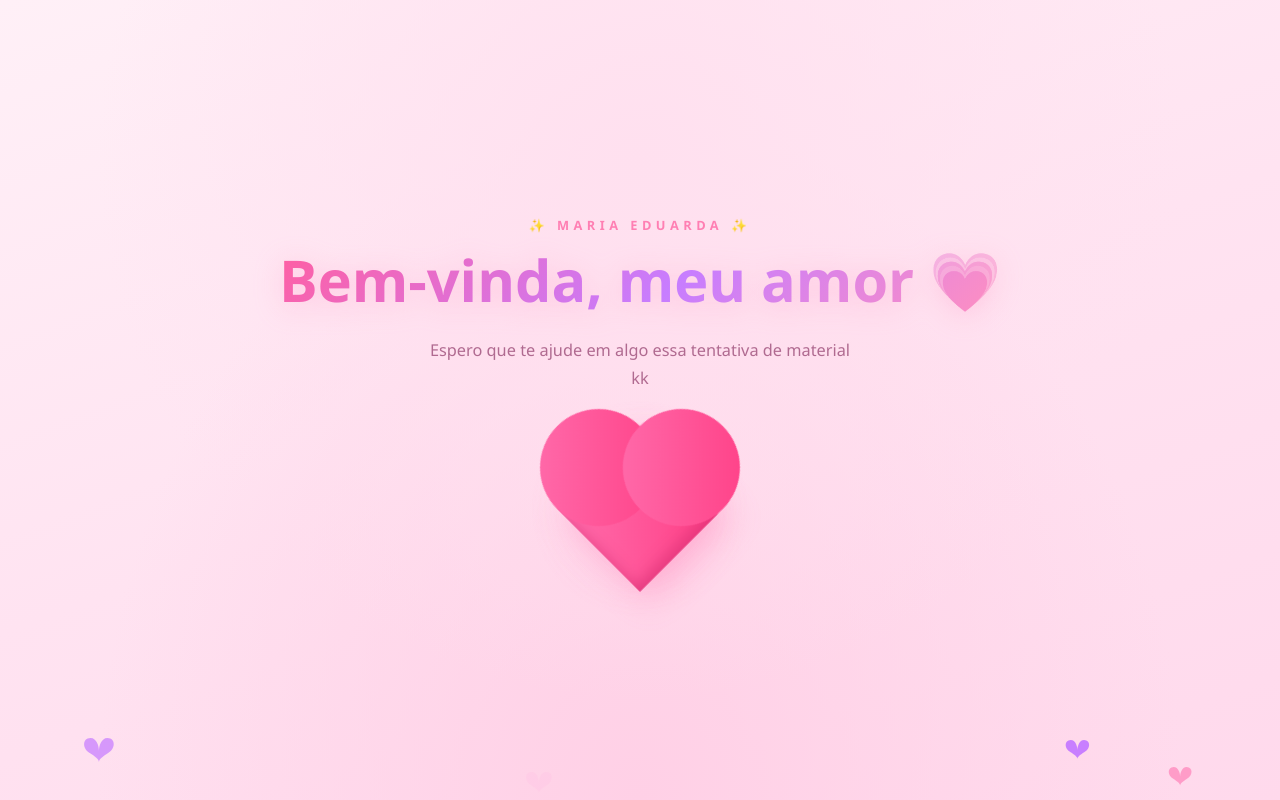
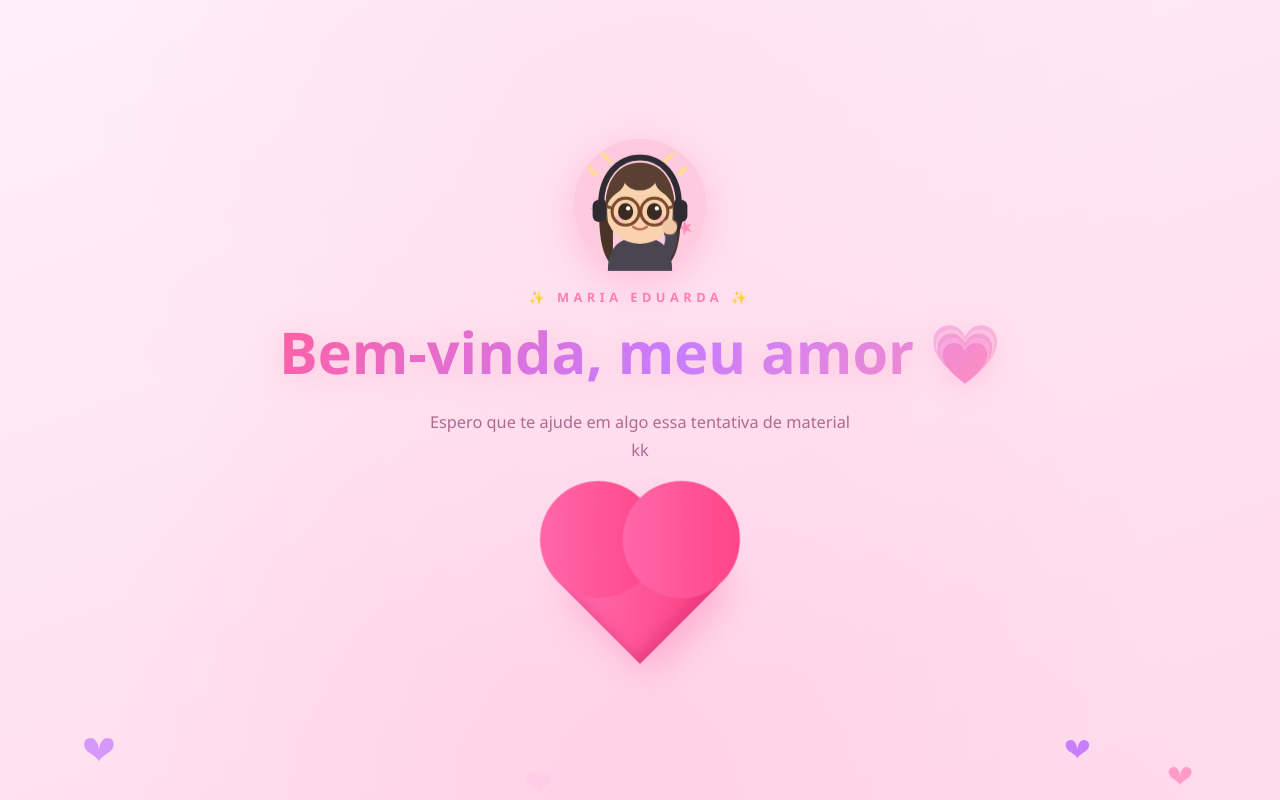
Before and after one commit to LucianoFickHenriques/aula-geometria, a plain HTML site: page index.html in a window 1280 px wide. Shown: the top 800 px of the page. Drawn offline with Linux system fonts and the light colour scheme; animation ran at ten frames a second.

Commit message:
Adiciona avatar acenando na tela de boas-vindas
Recria em SVG o avatar cartoon que ela usa (cabelo castanho, oculos
redondos, headset, fundo rosa com estrelinhas) com o braco acenando
em loop, posicionado acima do texto de boas-vindas.

```diff
--- a/index.html
+++ b/index.html
@@ -680,8 +680,35 @@
     to { opacity: 0; }
   }
 
+  /* ── AVATAR ── */
+  .avatar-wrap {
+    width: 132px;
+    height: 132px;
+    margin: 0 auto 6px;
+    animation: avatarBob 3s ease-in-out infinite;
+    filter: drop-shadow(0 10px 18px #ff5fa244);
+  }
+  .avatar-wrap svg { width: 100%; height: 100%; display: block; }
+  .avatar-hand {
+    transform-origin: 78px 118px;
+    animation: avatarWave 1.8s ease-in-out infinite;
+  }
+
+  @keyframes avatarBob {
+    0%, 100% { transform: translateY(0); }
+    50% { transform: translateY(-6px); }
+  }
+  @keyframes avatarWave {
+    0%, 100% { transform: rotate(0deg); }
+    20%  { transform: rotate(-18deg); }
+    40%  { transform: rotate(6deg); }
+    60%  { transform: rotate(-14deg); }
+    80%  { transform: rotate(4deg); }
+  }
+
   @media (prefers-reduced-motion: reduce) {
-    .heart-btn, .heart-btn .heart-glow, .heart-hint, .welcome-content { animation: none !important; }
+    .heart-btn, .heart-btn .heart-glow, .heart-hint, .welcome-content,
+    .avatar-wrap, .avatar-hand { animation: none !important; }
   }
 </style>
 </head>
@@ -693,6 +720,57 @@
 <div class="welcome" id="welcome">
   <canvas id="welcome-hearts"></canvas>
   <div class="welcome-content">
+    <div class="avatar-wrap" aria-hidden="true">
+      <svg viewBox="0 0 156 156" xmlns="http://www.w3.org/2000/svg">
+        <circle cx="78" cy="78" r="78" fill="#ffc9de"/>
+        <path d="M18 34 L26 42 M34 18 L42 26" stroke="#ffe08a" stroke-width="4" stroke-linecap="round"/>
+        <path d="M132 34 L124 42 M116 18 L108 26" stroke="#ffe08a" stroke-width="4" stroke-linecap="round"/>
+        <path d="M28 70 l4 8 l8 -3 l-6 7 l6 7 l-8 -3 l-4 8 l-1 -9 l-8 -3 l8 -3 z" fill="#ff8fb3"/>
+        <path d="M130 96 l3 6 l6 -2 l-4 5 l4 5 l-6 -2 l-3 6 l-1 -7 l-6 -2 l6 -2 z" fill="#ff8fb3"/>
+        <!-- cabelo (atrás) -->
+        <path d="M30 66 C28 118 34 140 46 150 L46 96 C46 78 36 74 30 66 Z" fill="#4a3327"/>
+        <path d="M126 66 C128 118 122 140 110 150 L110 96 C110 78 120 74 126 66 Z" fill="#4a3327"/>
+        <!-- pescoço + corpo -->
+        <rect x="64" y="108" width="28" height="16" rx="8" fill="#f3c7a4"/>
+        <path d="M40 156 C40 128 54 116 78 116 C102 116 116 128 116 156 Z" fill="#4a4550"/>
+        <!-- rosto -->
+        <ellipse cx="78" cy="86" rx="40" ry="38" fill="#f8d3ae"/>
+        <!-- cabelo (frente / franja) -->
+        <path d="M38 82 C36 48 54 28 78 28 C102 28 120 48 118 82 C112 62 100 66 96 52 C88 64 68 64 60 52 C56 66 44 62 38 82 Z" fill="#5a4030"/>
+        <path d="M40 60 C36 74 36 88 40 96 C38 82 40 68 44 60 Z" fill="#5a4030"/>
+        <path d="M116 60 C120 74 120 88 116 96 C118 82 116 68 112 60 Z" fill="#5a4030"/>
+        <!-- bochechas -->
+        <ellipse cx="55" cy="94" rx="7" ry="4.5" fill="#ffb3c6" opacity=".7"/>
+        <ellipse cx="101" cy="94" rx="7" ry="4.5" fill="#ffb3c6" opacity=".7"/>
+        <!-- olhos -->
+        <ellipse cx="61" cy="86" rx="9" ry="10" fill="#3b2a20"/>
+        <ellipse cx="95" cy="86" rx="9" ry="10" fill="#3b2a20"/>
+        <circle cx="64" cy="82" r="2.6" fill="#fff"/>
+        <circle cx="98" cy="82" r="2.6" fill="#fff"/>
+        <!-- sobrancelhas -->
+        <path d="M52 72 Q61 68 70 72" stroke="#5a4030" stroke-width="2.5" fill="none" stroke-linecap="round"/>
+        <path d="M86 72 Q95 68 104 72" stroke="#5a4030" stroke-width="2.5" fill="none" stroke-linecap="round"/>
+        <!-- óculos -->
+        <circle cx="61" cy="86" r="16" fill="none" stroke="#7a4a2f" stroke-width="3.5"/>
+        <circle cx="95" cy="86" r="16" fill="none" stroke="#7a4a2f" stroke-width="3.5"/>
+        <path d="M77 86 h1" stroke="#7a4a2f" stroke-width="3.5"/>
+        <path d="M45 82 L34 78" stroke="#7a4a2f" stroke-width="3.5" stroke-linecap="round"/>
+        <path d="M111 82 L122 78" stroke="#7a4a2f" stroke-width="3.5" stroke-linecap="round"/>
+        <!-- boca -->
+        <path d="M70 104 Q78 110 86 104" stroke="#c2705a" stroke-width="3" fill="none" stroke-linecap="round"/>
+        <!-- headset -->
+        <path d="M32 78 C32 44 52 22 78 22 C104 22 124 44 124 78" fill="none" stroke="#2e2b33" stroke-width="7" stroke-linecap="round"/>
+        <rect x="22" y="72" width="16" height="26" rx="7" fill="#2e2b33"/>
+        <rect x="118" y="72" width="16" height="26" rx="7" fill="#2e2b33"/>
+        <path d="M126 96 C126 106 120 110 112 110" fill="none" stroke="#2e2b33" stroke-width="4" stroke-linecap="round"/>
+        <circle cx="110" cy="111" r="3.5" fill="#2e2b33"/>
+        <!-- braço acenando -->
+        <g class="avatar-hand">
+          <path d="M104 140 C114 132 118 118 112 104" stroke="#4a4550" stroke-width="14" stroke-linecap="round" fill="none"/>
+          <circle cx="112" cy="102" r="9" fill="#f3c7a4"/>
+        </g>
+      </svg>
+    </div>
     <div class="welcome-eyebrow">✨ Maria Eduarda ✨</div>
     <h1 class="welcome-title">
       Bem-vinda, meu amor 💗
```
